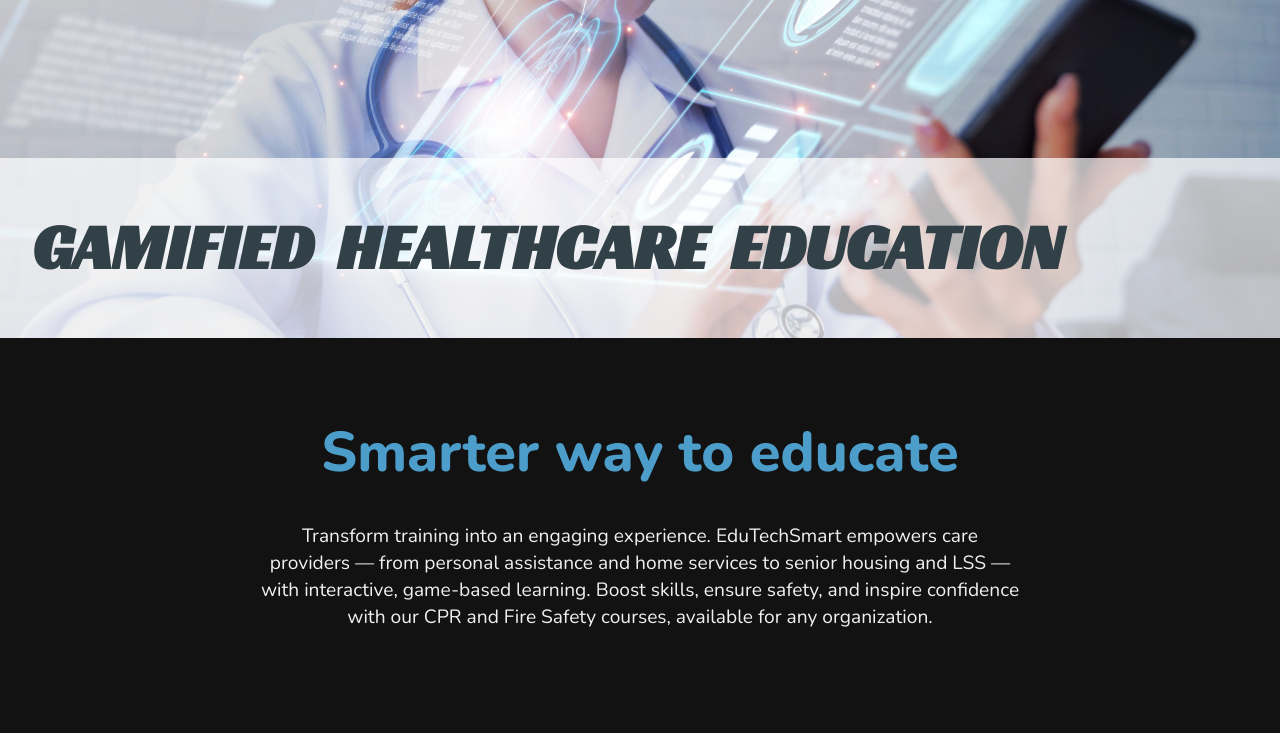
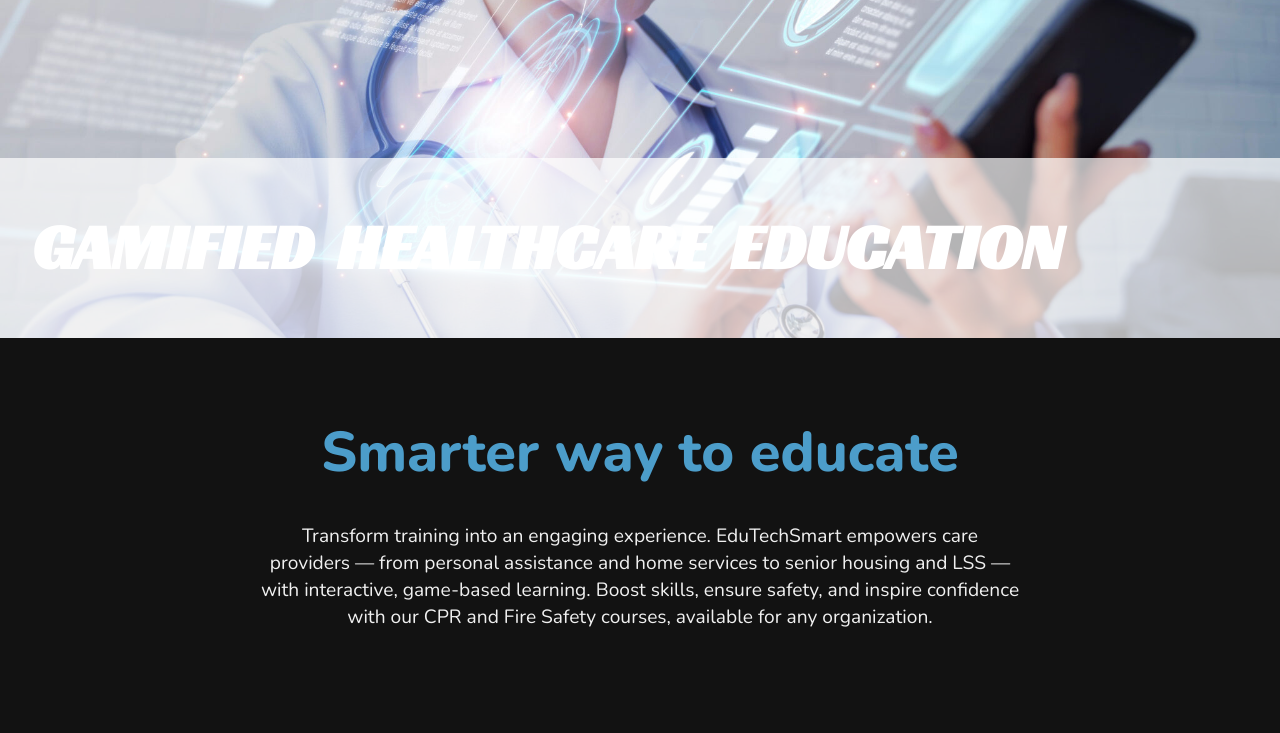
Before and after one commit to ollewarne/edutechsmart-landingpage, a plain HTML site: page index.html in a window 1280 px wide. Both pictures are taken after a click on the element 224 px from the left and 20 px from the top of the page. Shown: the part 62-795 px from the top of the page. Drawn offline with nearby package versions, Linux system fonts and the light colour scheme; a web font is replaced by a local one.

Commit message:
ändrat så färgen är vit i darkmode

```diff
--- a/style.css
+++ b/style.css
@@ -54,3 +54,7 @@
   background-color: #121212;
   color: #f0f0f0;
 }
+body.dark-mode h3,
+main.dark-mode h3 {
+  color: #fff;
+}
```
